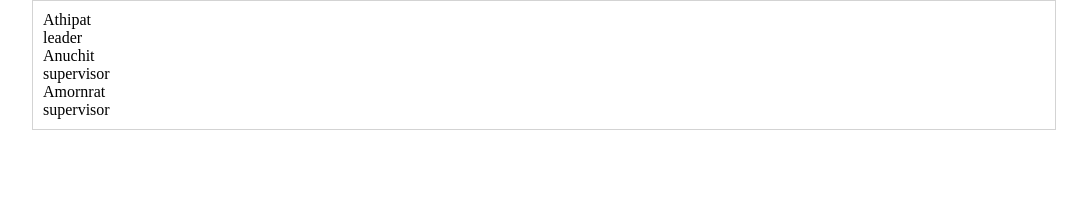
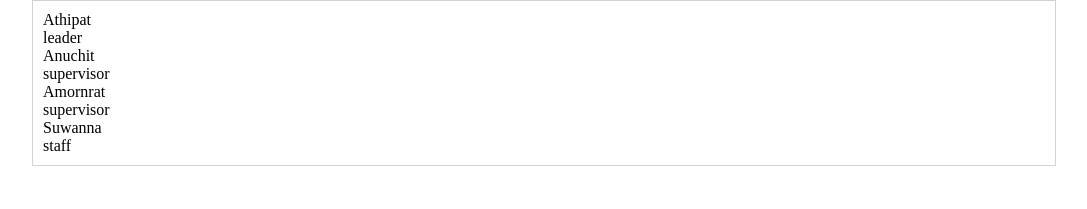
Before and after one commit to athipaty/TOTOIT, a React (Create React App) app: page / in a window 1280 px wide. Shown: the top 209 px of the page, without its empty margins (96-1183 px from the left). Built offline with nearby package versions, Linux system fonts and the light colour scheme; the HTML template or start-up script is replaced by a standard one.

Commit message:
add staff suwanna

```diff
--- a/src/Home.js
+++ b/src/Home.js
@@ -5,6 +5,7 @@ const Home = () => {
     { name: "Athipat", position: "leader" },
     { name: "Anuchit", position: "supervisor" },
     { name: "Amornrat", position: "supervisor" },
+    { name: "Suwanna", position: "staff" },
   ]);
 
   return (
```
